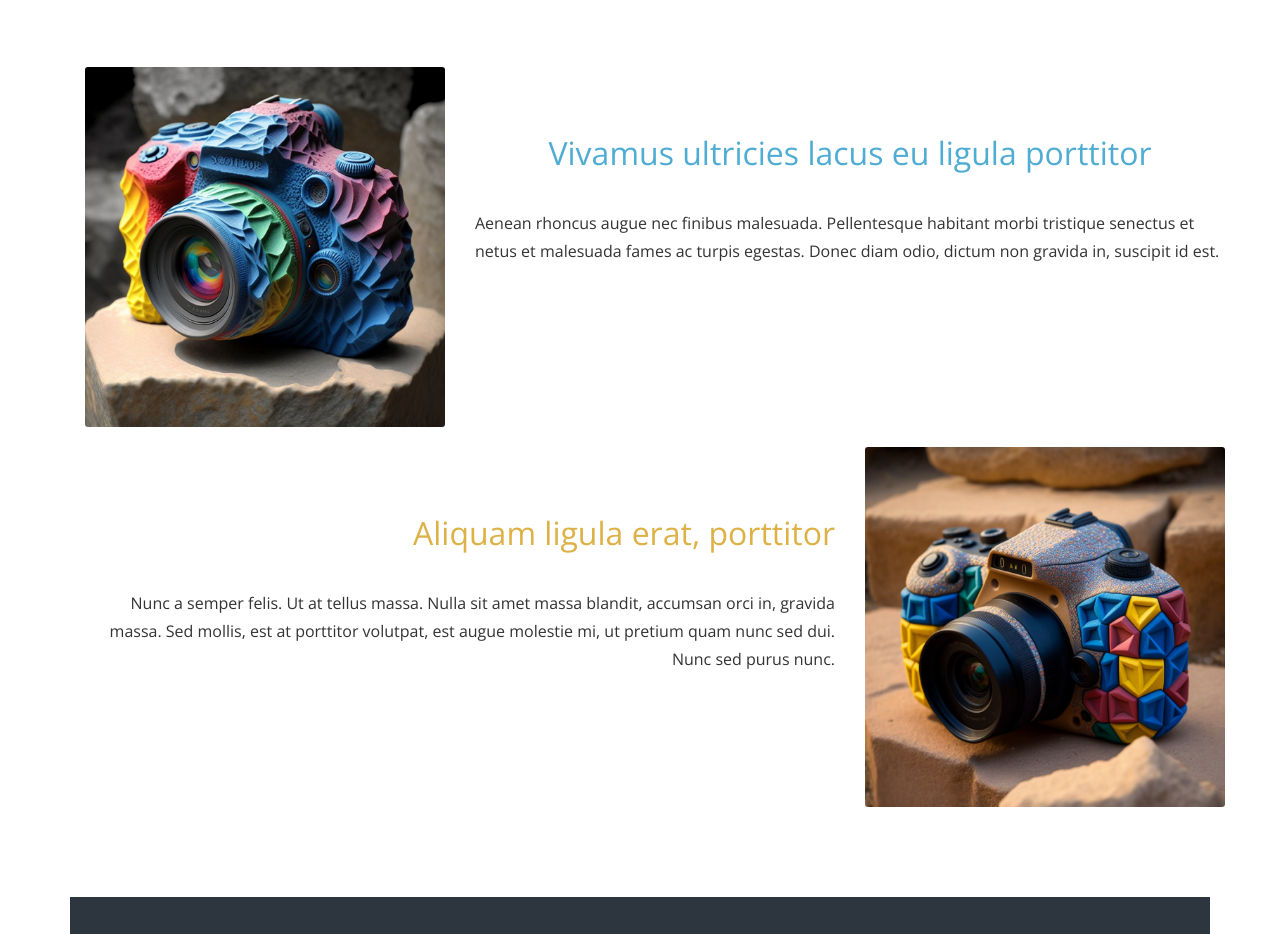
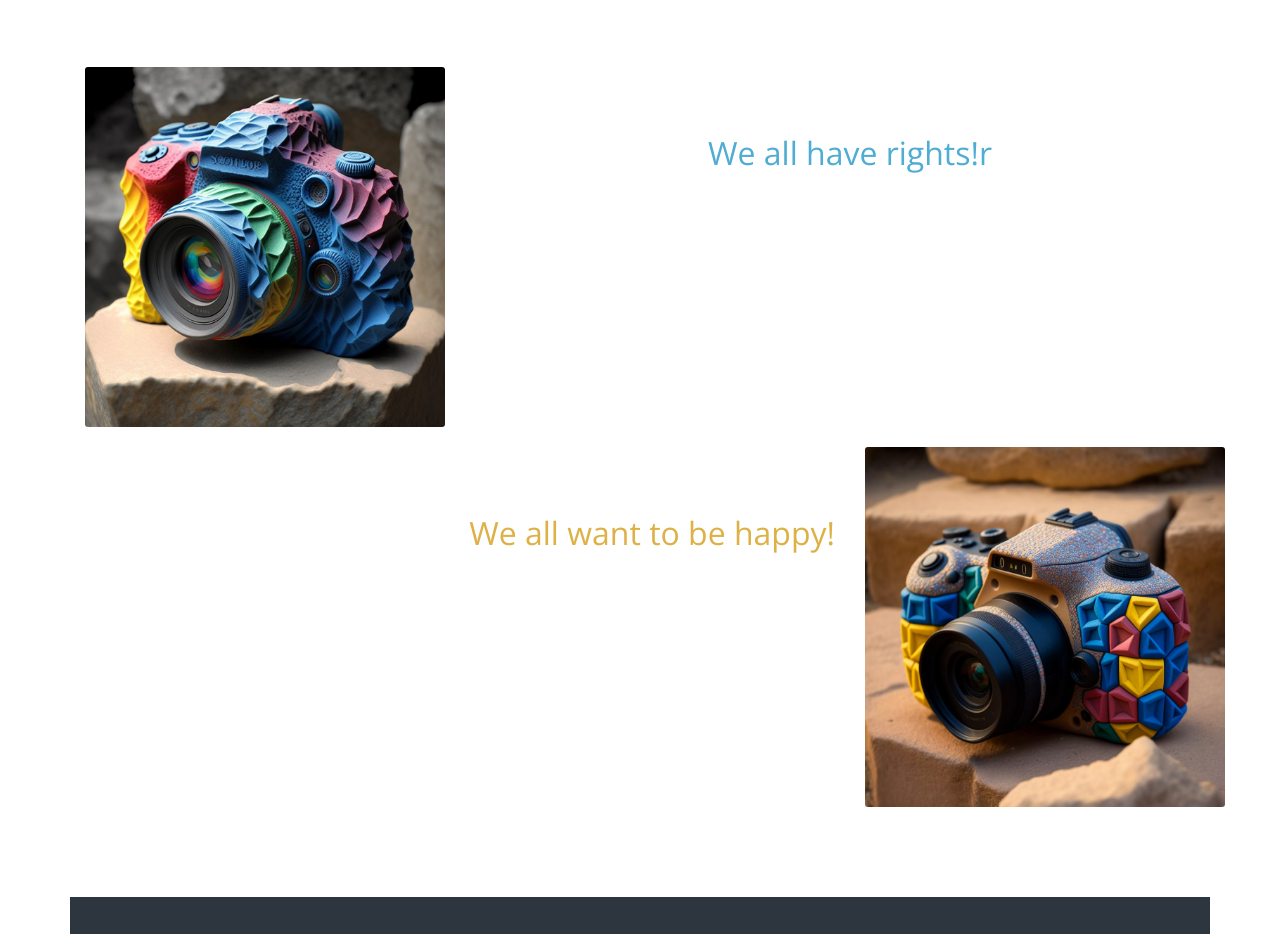
Before and after one commit to Tatankagodoy/Pokoisgom.github.io, a plain HTML site: page index.html in a window 1280 px wide. Shown: the part 862-1796 px from the top of the page. Drawn offline with nearby package versions, Linux system fonts and the light colour scheme.

Commit message:
added new changes to index

```diff
--- a/index.html
+++ b/index.html
@@ -55,15 +55,15 @@
 								<img src="img/thumb1.jpg" alt="">
 							</div>
 							<div class="col-xs-8 texto">
-								<h2 class="titulo azul">Vivamus ultricies lacus eu ligula porttitor</h2>
-								<p class="parrafo">Aenean rhoncus augue nec finibus malesuada. Pellentesque habitant morbi tristique senectus et netus et malesuada fames ac turpis egestas. Donec diam odio, dictum non gravida in, suscipit id est.</p>
+								<h2 class="titulo azul">We all have rights!r</h2>
+								<p class="parrafo"></p>
 							</div>
 						</div>
 
 						<div class="row foto">
 							<div class="col-xs-8 texto">
-								<h2 class="titulo naranja derecha">Aliquam ligula erat, porttitor</h2>
-								<p class="parrafo derecha">Nunc a semper felis. Ut at tellus massa. Nulla sit amet massa blandit, accumsan orci in, gravida massa. Sed mollis, est at porttitor volutpat, est augue molestie mi, ut pretium quam nunc sed dui. Nunc sed purus nunc.</p>
+								<h2 class="titulo naranja derecha">We all want to be happy!</h2>
+								<p class="parrafo derecha"></p>
 							</div>
 							<div class="col-xs-4 thumb">
 								<img src="img/thumb2.jpg" alt="">
```
